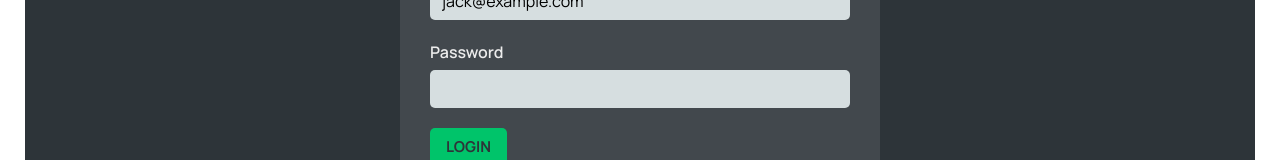
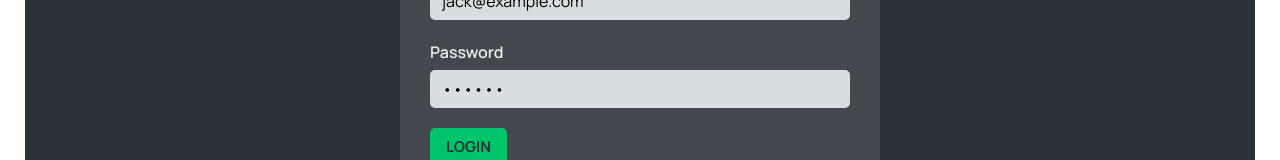
Before and after one commit to thezaidsheikh/world-wise, a React (Vite) app: page /login in a window 1280 px wide. Shown: the part 258-418 px from the top of the page. Built offline with nearby package versions, Linux system fonts and the light colour scheme; data requests are answered from the project's data file.

Commit message:
performance optimization

```diff
--- a/src/components/City.jsx
+++ b/src/components/City.jsx
@@ -21,7 +21,7 @@ function City() {
     function () {
       getCity(cityId)
     },
-    [cityId]
+    [cityId, getCity]
   )
   const { cityName, emoji, date, notes } = currentCity
   if (isLoading) return <Spinner />
--- a/src/contexts/CitiesContext.jsx
+++ b/src/contexts/CitiesContext.jsx
@@ -1,4 +1,5 @@
 import { useReducer } from 'react'
+import { useCallback } from 'react'
 import { useContext } from 'react'
 import { createContext, useEffect } from 'react'
 
@@ -56,7 +57,8 @@ function CitiesProvider({ children }) {
   }, [])
 
   // Get city detail
-  const getCity = async (id) => {
+  const getCity = useCallback(
+    async (id) => {
       try {
         if (id === currentCity.id) return
         dispatch({ type: 'loading' })
@@ -66,7 +68,9 @@ function CitiesProvider({ children }) {
       } catch {
         dispatch({ type: 'rejected', payload: 'There was an error fetching city...' })
       }
-  }
+    },
+    [currentCity.id]
+  )
 
   const createCity = async (newCity) => {
     try {
--- a/src/pages/Login.jsx
+++ b/src/pages/Login.jsx
@@ -12,7 +12,7 @@ export default function Login() {
   const navigate = useNavigate()
   console.log(user, isLoading)
   const [email, setEmail] = useState('jack@example.com')
-  const [password, setPassword] = useState('')
+  const [password, setPassword] = useState('qwerty')
 
   function handleSubmit(e) {
     e.preventDefault()
```
Lines whose indentation alone changed are shown as unchanged.
